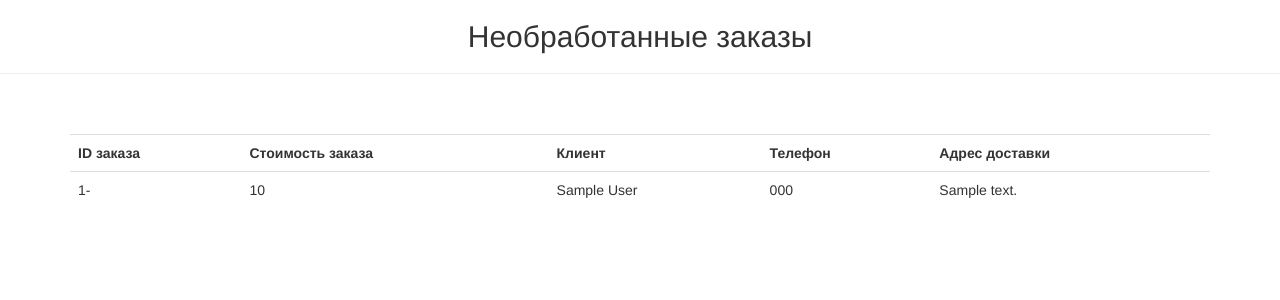
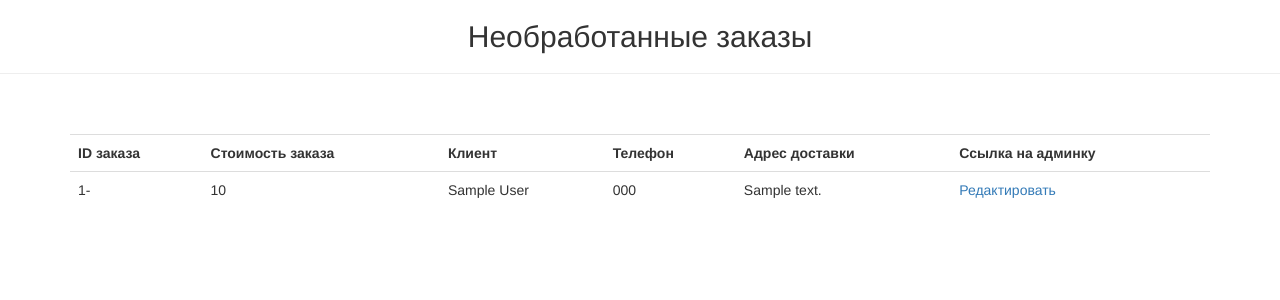
Before and after one commit to Staskosh/star-burger, a Django app: page /manager/orders/ in a window 1280 px wide. Shown: the part 52-352 px from the top of the page. Run offline with Django 3.2, Linux system fonts and the light colour scheme; a user stored in the database is signed in; tables that the repository leaves empty hold one stand-in row (values such as "Sample post"); parts of the project's set-up code (start-up, migrations or seed data) failed here and were passed over; some libraries are stand-ins or nearby versions.

Commit message:
Add a link to change the order.

```diff
--- a/restaurateur/templates/order_items.html
+++ b/restaurateur/templates/order_items.html
@@ -18,6 +18,7 @@
       <th>Клиент</th>
       <th>Телефон</th>
       <th>Адрес доставки</th>
+      <th>Ссылка на админку</th>
     </tr>
 
     {% for order in orders %}
@@ -27,6 +28,7 @@
         <td>{{order.firstname}} {{order.lastname}}</td>
         <td>{{order.phonenumber}}</td>
         <td>{{order.address}}</td>
+        <td><a href="{% url 'admin:foodcartapp_order_change' object_id=order.id %}">Редактировать</a></td>
       </tr>
     {% endfor %}
    </table>
```
